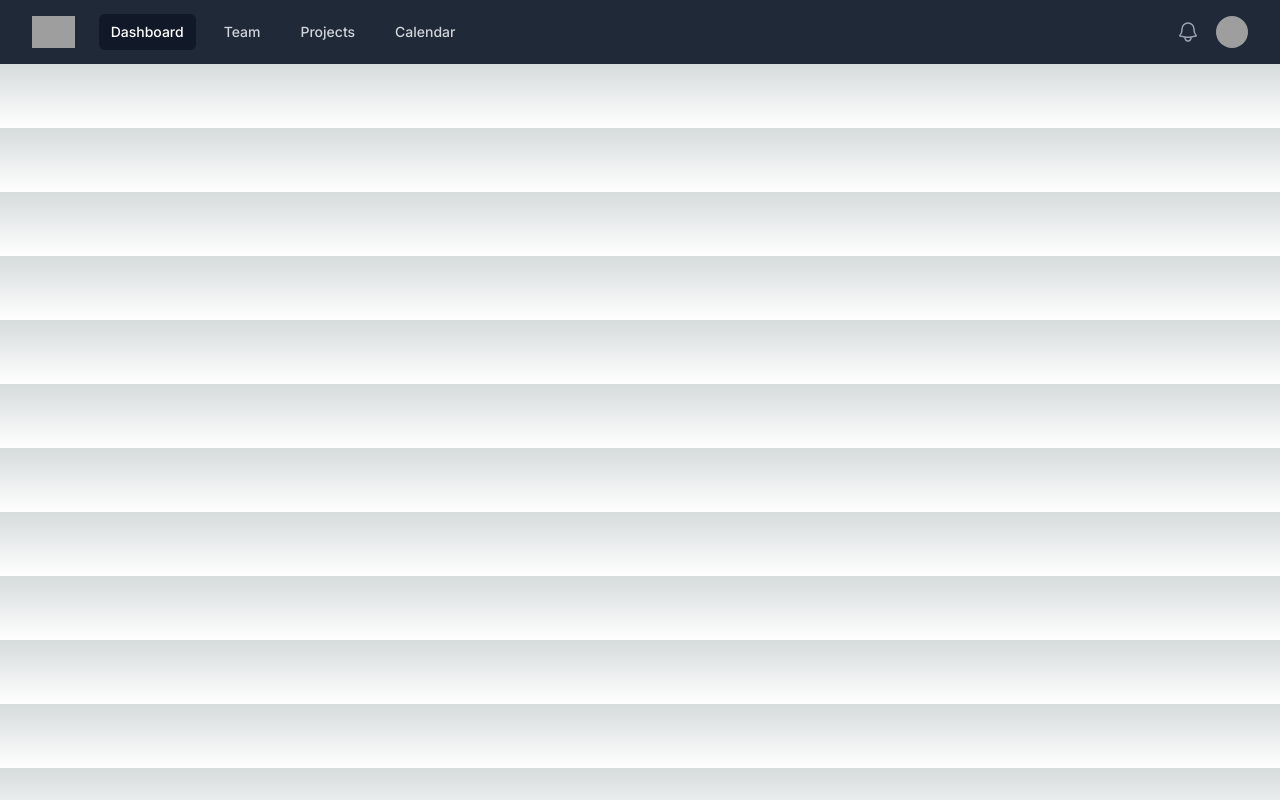
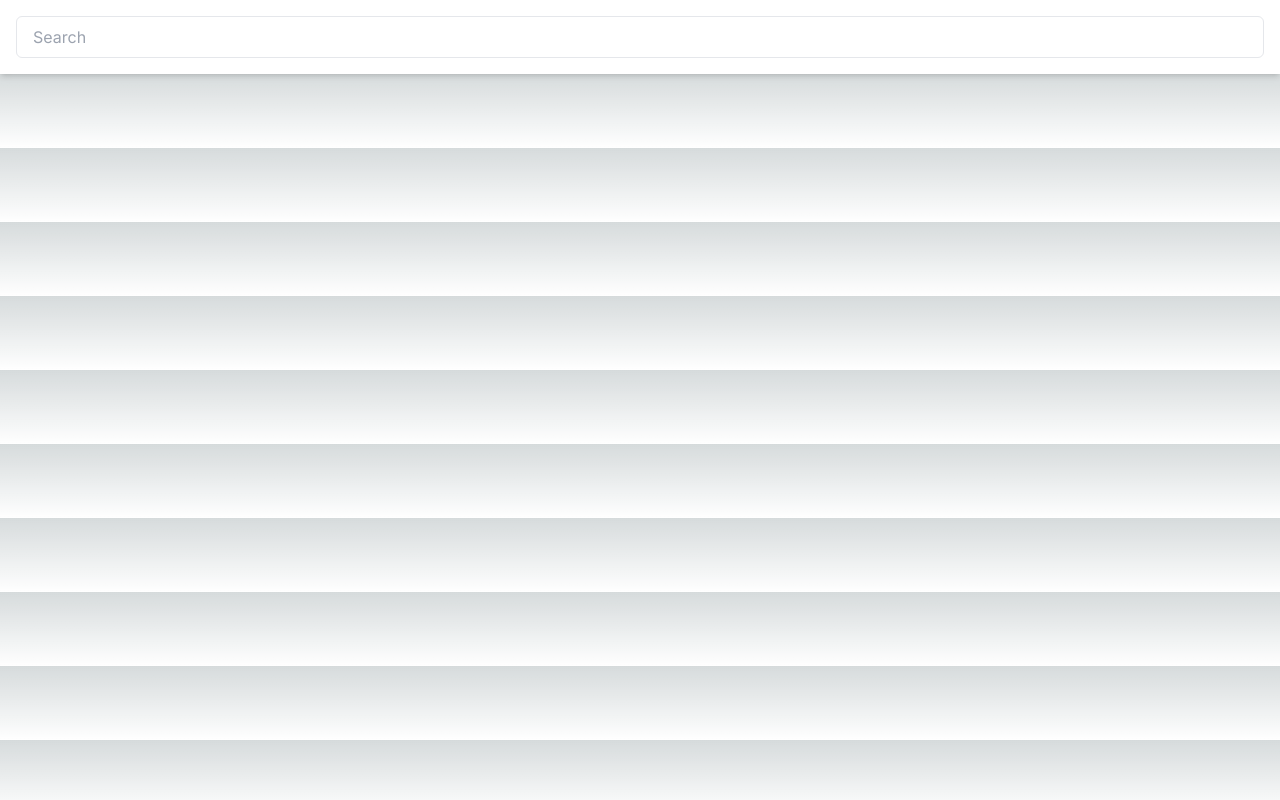
Before and after one commit to ShlokBharadwaj/Visualize, a Next.js app in the folder client/: page /components/Header in a window 1280 px wide. Built offline with nearby package versions, Linux system fonts and the light colour scheme; grey boxes are pictures that could not be loaded.

Commit message:
Add: Searchbar to Navbar

```diff
--- a/client/src/app/components/Header/Header.tsx
+++ b/client/src/app/components/Header/Header.tsx
@@ -1,173 +1,17 @@
-// ./src/app/components/Header/Header.tsx
+import React from 'react';
 
-// use client
-
-import React, { ReactElement, useEffect, Fragment, useState } from 'react';
-import { Disclosure, Menu, Transition } from '@headlessui/react';
-import { Bars3Icon, BellIcon, XMarkIcon } from '@heroicons/react/24/outline';
-
-type NavigationItem = {
-  name: string;
-  href: string;
-  current: boolean;
+const Header = () => {
+  return (
+    <header className="bg-white shadow-md p-4 flex justify-between items-center">
+      <div className="w-full">
+        <input
+          type="text"
+          placeholder="Search"
+          className="bg-transparent text-gray-800 rounded-md py-2 px-4 w-full border outline-none"
+        />
+      </div>
+    </header>
+  );
 };
 
-const navigation: NavigationItem[] = [
-  { name: 'Dashboard', href: '#', current: true },
-  { name: 'Team', href: '#', current: false },
-  { name: 'Projects', href: '#', current: false },
-  { name: 'Calendar', href: '#', current: false },
-];
-
-function classNames(...classes: string[]): string {
-  return classes.filter(Boolean).join(' ');
-}
-
-export default function Header(): ReactElement {
-  const [isClient, setIsClient] = useState(false);
-
-  useEffect(() => {
-    setIsClient(true);
-  }, []);
-
-  return (
-    <Fragment>
-      {isClient && (
-        <Disclosure as="nav" className="bg-gray-800">
-          {({ open }) => (
-            <Fragment>
-              <div className="mx-auto max-w-7xl px-2 sm:px-6 lg:px-8">
-                <div className="relative flex h-16 items-center justify-between">
-                  <div className="absolute inset-y-0 left-0 flex items-center sm:hidden">
-                    {/* Mobile menu button*/}
-                    <Disclosure.Button className="relative inline-flex items-center justify-center rounded-md p-2 text-gray-400 hover:bg-gray-700 hover:text-white focus:outline-none focus:ring-2 focus:ring-inset focus:ring-white">
-                      <span className="absolute -inset-0.5" />
-                      <span className="sr-only">Open main menu</span>
-                      {open ? (
-                        <XMarkIcon className="block h-6 w-6" aria-hidden="true" />
-                      ) : (
-                        <Bars3Icon className="block h-6 w-6" aria-hidden="true" />
-                      )}
-                    </Disclosure.Button>
-                  </div>
-                  <div className="flex flex-1 items-center justify-center sm:items-stretch sm:justify-start">
-                    <div className="flex flex-shrink-0 items-center">
-                      <img
-                        className="h-8 w-auto"
-                        src="https://tailwindui.com/img/logos/mark.svg?color=indigo&shade=500"
-                        alt="Your Company"
-                      />
-                    </div>
-                    <div className="hidden sm:ml-6 sm:block">
-                      <div className="flex space-x-4">
-                        {navigation.map((item) => (
-                          <a
-                            key={item.name}
-                            href={item.href}
-                            className={classNames(
-                              item.current ? 'bg-gray-900 text-white' : 'text-gray-300 hover:bg-gray-700 hover:text-white',
-                              'rounded-md px-3 py-2 text-sm font-medium'
-                            )}
-                            aria-current={item.current ? 'page' : undefined}
-                          >
-                            {item.name}
-                          </a>
-                        ))}
-                      </div>
-                    </div>
-                  </div>
-                  <div className="absolute inset-y-0 right-0 flex items-center pr-2 sm:static sm:inset-auto sm:ml-6 sm:pr-0">
-                    <button
-                      type="button"
-                      className="relative rounded-full bg-gray-800 p-1 text-gray-400 hover:text-white focus:outline-none focus:ring-2 focus:ring-white focus:ring-offset-2 focus:ring-offset-gray-800"
-                    >
-                      <span className="absolute -inset-1.5" />
-                      <span className="sr-only">View notifications</span>
-                      <BellIcon className="h-6 w-6" aria-hidden="true" />
-                    </button>
-
-                    {/* Profile dropdown */}
-                    <Menu as="div" className="relative ml-3">
-                      <div>
-                        <Menu.Button className="relative flex rounded-full bg-gray-800 text-sm focus:outline-none focus:ring-2 focus:ring-white focus:ring-offset-2 focus:ring-offset-gray-800">
-                          <span className="absolute -inset-1.5" />
-                          <span className="sr-only">Open user menu</span>
-                          <img
-                            className="h-8 w-8 rounded-full"
-                            src="https://images.unsplash.com/photo-1472099645785-5658abf4ff4e?ixlib=rb-1.2.1&ixid=eyJhcHBfaWQiOjEyMDd9&auto=format&fit=facearea&facepad=2&w=256&h=256&q=80"
-                            alt=""
-                          />
-                        </Menu.Button>
-                      </div>
-                      <Transition
-                        as={Fragment}
-                        enter="transition ease-out duration-100"
-                        enterFrom="transform opacity-0 scale-95"
-                        enterTo="transform opacity-100 scale-100"
-                        leave="transition ease-in duration-75"
-                        leaveFrom="transform opacity-100 scale-100"
-                        leaveTo="transform opacity-0 scale-95"
-                      >
-                        <Menu.Items className="absolute right-0 z-10 mt-2 w-48 origin-top-right rounded-md bg-white py-1 shadow-lg ring-1 ring-black ring-opacity-5 focus:outline-none">
-                          <Menu.Item>
-                            {({ active }) => (
-                              <a
-                                href="#"
-                                className={classNames(active ? 'bg-gray-100' : '', 'block px-4 py-2 text-sm text-gray-700')}
-                              >
-                                Your Profile
-                              </a>
-                            )}
-                          </Menu.Item>
-                          <Menu.Item>
-                            {({ active }) => (
-                              <a
-                                href="#"
-                                className={classNames(active ? 'bg-gray-100' : '', 'block px-4 py-2 text-sm text-gray-700')}
-                              >
-                                Settings
-                              </a>
-                            )}
-                          </Menu.Item>
-                          <Menu.Item>
-                            {({ active }) => (
-                              <a
-                                href="#"
-                                className={classNames(active ? 'bg-gray-100' : '', 'block px-4 py-2 text-sm text-gray-700')}
-                              >
-                                Sign out
-                              </a>
-                            )}
-                          </Menu.Item>
-                        </Menu.Items>
-                      </Transition>
-                    </Menu>
-                  </div>
-                </div>
-              </div>
-
-              <Disclosure.Panel className="sm:hidden">
-                <div className="space-y-1 px-2 pb-3 pt-2">
-                  {navigation.map((item) => (
-                    <Disclosure.Button
-                      key={item.name}
-                      as="a"
-                      href={item.href}
-                      className={classNames(
-                        item.current ? 'bg-gray-900 text-white' : 'text-gray-300 hover:bg-gray-700 hover:text-white',
-                        'block rounded-md px-3 py-2 text-base font-medium'
-                      )}
-                      aria-current={item.current ? 'page' : undefined}
-                    >
-                      {item.name}
-                    </Disclosure.Button>
-                  ))}
-                </div>
-              </Disclosure.Panel>
-            </Fragment>
-          )}
-        </Disclosure>
-      )}
-    </Fragment>
-  );
-}
+export default Header;
```
